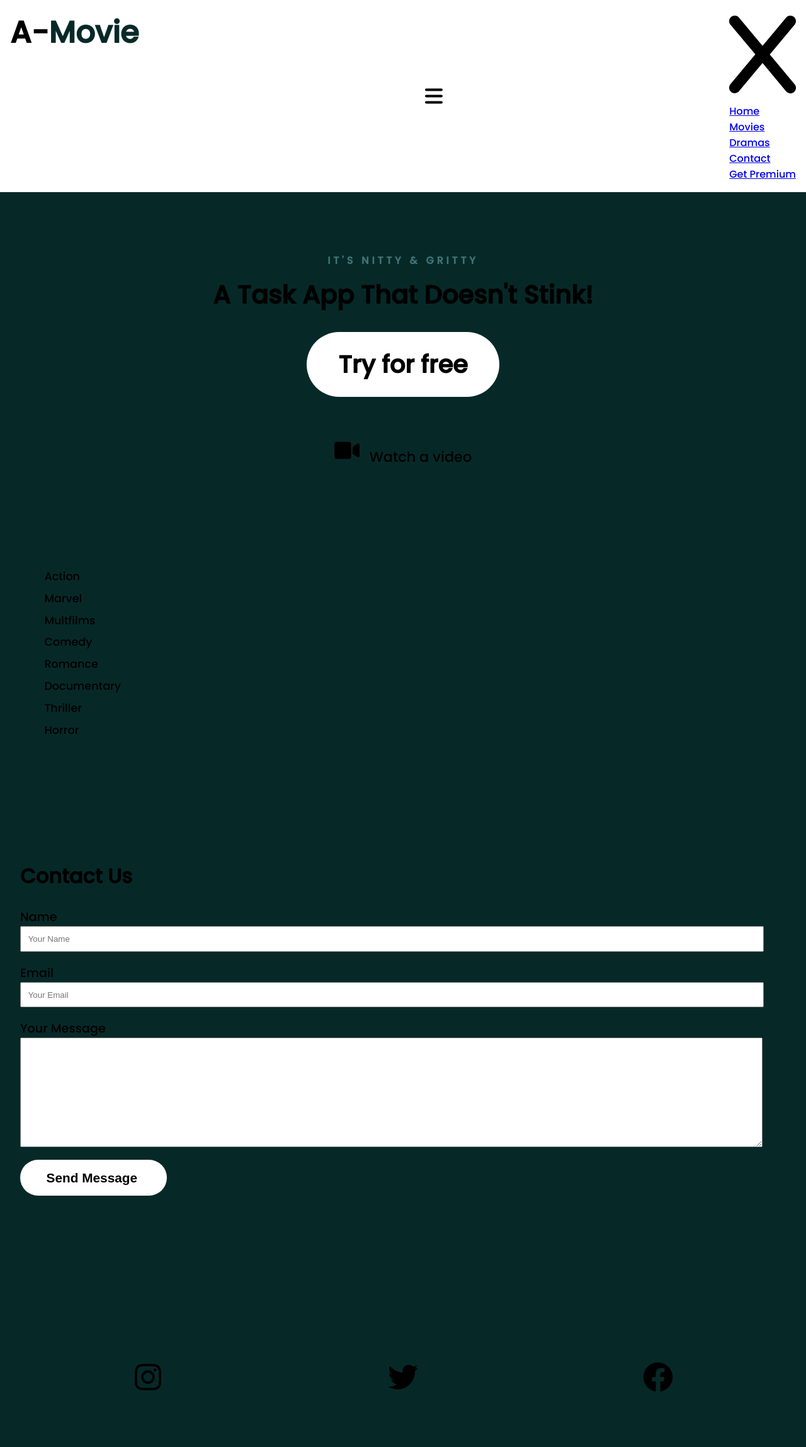
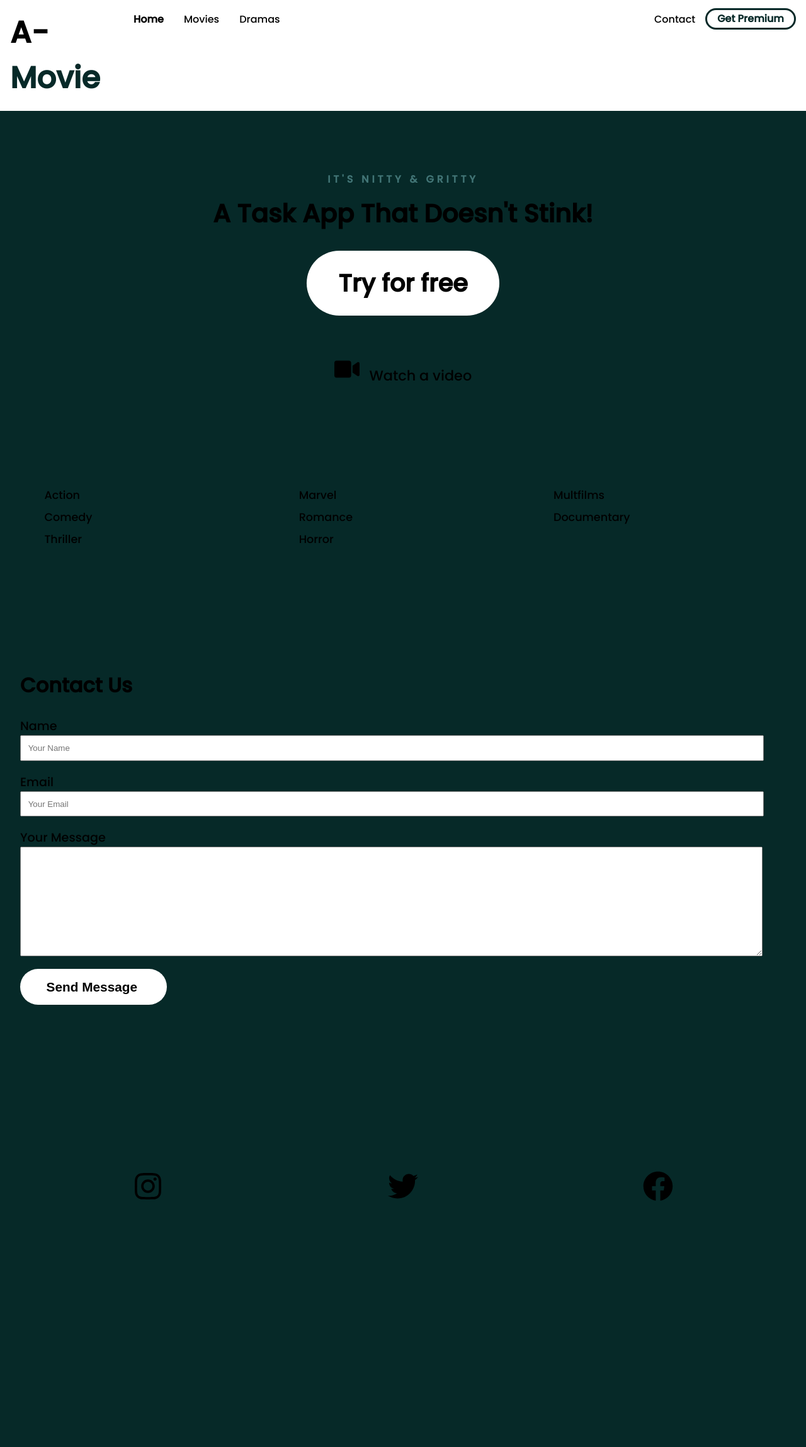
Before and after one commit to Avaz-tech/Entertainment-website, a PHP site: page / in a window 1280 px wide. Shown: the whole page at 63% size. After the commit the page ends 1906 px from the top, so only its background shows below. Run offline with PHP 8.4, Linux system fonts and the light colour scheme; some libraries are stand-ins or nearby versions.

Commit message:
Update main.css

```diff
--- a/main.css
+++ b/main.css
@@ -1,66 +1,70 @@
-@import url("https://fonts.googleapis.com/css2?family=Poppins:wght@500&display=swap");
-body {
+@import url('https://fonts.googleapis.com/css2?family=Poppins:wght@500&display=swap');
+
+body{
   background: #062928;
   margin: 0;
   font-family: 'Poppins';
 }
-
-.navbar {
+.navbar{
     background: white;
     padding: 1em;
-}
 
-.navbar .logo {
+    .logo{
         text-decoration: none;
         font-weight: bold;
         color: black;
         font-size: 3em;
+
+       span{
+           color: #062928;
+       }
     }
 
-.navbar .logo span {
-  color: #062928;
+    nav{
+       display: none;
+
     }
+    .container{
+        display: flex;
+        place-content:space-between;
 
-.navbar .container {
-  display: -webkit-box;
-  display: -ms-flexbox;
-  display: flex;
-  place-content: space-between;
     }
-
-.navbar .mobile-menu {
+    .mobile-menu{
         cursor: pointer;
         width: 28px;
     }
 
-.hero {
+}
+.hero{
+
     text-align: center;
+
 }
 
-ul {
+ul{
    list-style-type: none;
    margin: 0;
    padding: 0;
 }
 
-section {
+section{
     padding: 5em 2em;
 }
 
-.left-col .subhead {
+.left-col{
+
+    .subhead{
         text-transform: uppercase;
         font-weight: bold;
-  color: #417475;
+        color: rgb(65, 116, 117);
         letter-spacing: .3em;
     }
-
-.left-col h1 {
+    h1{
        font-size: 2.5em;
        line-height: 1.3em;
        margin-top: .2em;
     }
-
-.left-col .primary-cta {
+    .primary-cta{
         background: white;
         color: black;
         text-decoration: none;
@@ -70,71 +74,73 @@ section {
         font-weight: bold;
         display: inline-block;
     }
-
-.left-col .watch-video-cta {
+    .watch-video-cta{
        color: black;
        display: block;
        margin-top: 1em;
        text-decoration: none;
        font-size: 1.4em;
+
     }
-
-.left-col .watch-random {
+    .watch-random{
         margin-right: .7em;
         margin-top: 2em;
         cursor: pointer;
         width: 40px;
+
     }
 
-ul.features-list {
+}
+ul.features-list{
      margin: 0;
      padding-left: .2em;
-}
+     display: grid;
+     grid-template-columns: repeat(auto-fit, minmax(19rem, 1fr));
 
-ul.features-list li {
+     li{
          font-size: 1.1em;
          margin-bottom: .5em;
          margin-left: 2em;
      }
-
-.features-section img {
+}
+.features-section img{
     display: none;
 }
+.Social-media{
 
-.Social-media ul {
-  display: -webkit-box;
-  display: -ms-flexbox;
+    ul{
+
         display: flex;
-}
 
-.Social-media ul li {
+        li{
+
              padding-left: .5em;
              padding-right: .5em;
              margin: auto;
+            img{
+
+                width:3em;
+                height: 3em;
+
             }
-
-.Social-media ul li img {
-  width: 3em;
-  height: 3em;
         }
-
-h2 {
+    }
+}
+h2{
     font-size: 2em;
 }
-
-label {
+label{
     display: block;
     font-size: 1.2em;
     margin-top: .3em;
 }
-
-input, textarea {
+input, textarea{
     width: 95%;
     padding: .8em;
     margin-bottom: 1em;
 }
+.send-message-cta{
 
-.send-message-cta {
     background-color: white;
     font-weight: bold;
     font-size: 1.3em;
@@ -145,10 +151,110 @@ input, textarea {
     padding: .8em 2em;
     width: unset;
     cursor: pointer;
+
+
 }
-
-iframe {
+iframe{
     width: 100%;
     height: 300px;
 }
-/*# sourceMappingURL=main.css.map */
+nav.menu-btn{
+    display: block;
+}
+nav{
+    position:fixed;
+    z-index: 999;
+    width:66%;
+    right: 0;
+    top: 0;
+    background: #20272E;
+    height: 100vh;
+    padding: 1em;
+
+   ul.primary-nav{
+
+         margin-top: 5em;
+       }
+
+    li{
+
+        a{
+
+            color: white;
+            text-decoration: none;
+            display: block;
+            padding: .5em;
+            font-size: 1.3em;
+            text-align: right;
+
+            &:hover{
+                font-weight: bold;
+            }
+
+        }
+
+    }
+
+}
+
+.mobile-menu-exit{
+
+    float: right;
+    margin: .5em;
+    cursor: pointer;
+    width: 7%;
+}
+@media only screen and (min-width:768px){
+
+    .mobile-menu, .mobile-menu-exit{
+        display: none;
+    }
+
+    .navbar .container{
+        display: grid;
+        grid-template-columns: 180px auto;
+        justify-content: unset;
+
+    }
+
+    .navbar nav{
+        display: flex;
+        justify-content: space-between;
+        background: none;
+        position: unset;
+        height: auto;
+        width: 100%;
+        padding: 0;
+
+         ul{
+             display: flex;
+         }
+
+         a{
+             color: black;
+             font-size: 1em;
+             padding: .1em 1em;
+
+         }
+
+         ul.primary-nav{
+             margin: 0;
+         }
+         li.current a{
+             font-weight: bold;
+         }
+         li.premium-cta a{
+             color:#062928;
+             border: solid 3px #062928;
+             font-weight: bold;
+             border-radius: 5em;
+             margin-top: -.2em;
+
+             &:hover{
+                 background:#062928;
+                 color: #FF5733
+             }
+         }
+    }
+
+}
```
Lines whose indentation alone changed are shown as unchanged.
